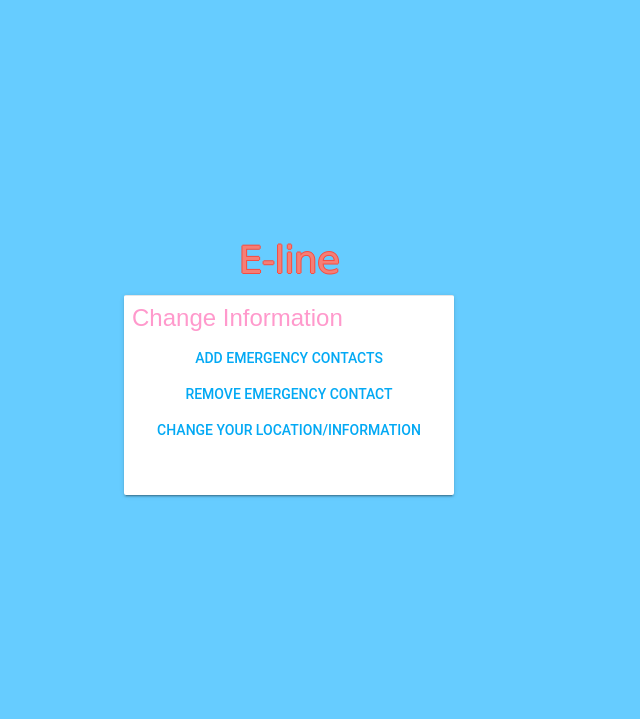
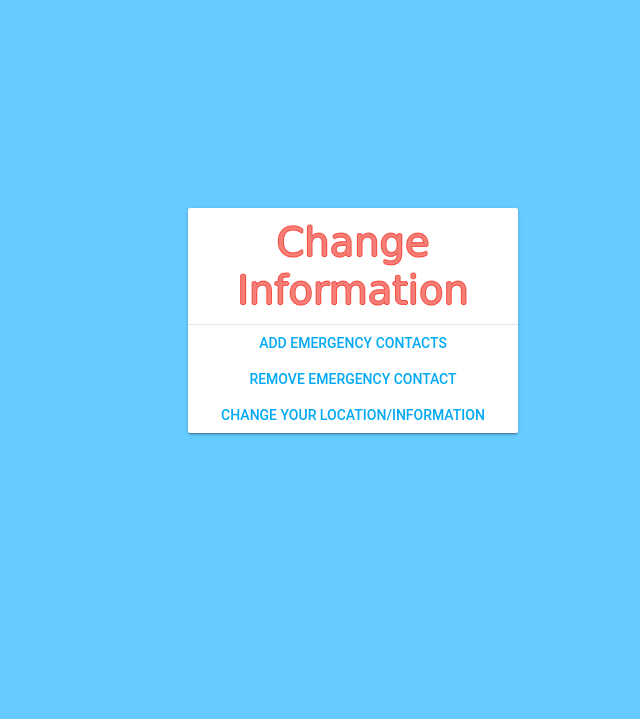
Before and after one commit to aclinton13/Project-E-Line, a Python web app: template templates/choose.html in a window 1280 px wide. Shown: the top 719 px of the page, without its empty margins (287-927 px from the left). Run offline with Jinja, Linux system fonts and the light colour scheme; the template is opened without the code that fills it, so the values that code supplies are empty.

Commit message:
lol doesn't matter anymore because we're getting rid of the choose page

```diff
--- a/stylesheets/form.css
+++ b/stylesheets/form.css
@@ -7,7 +7,7 @@ html {
   height: 100%;
 }
 
-h1{
+h2{
 font-size: 250%;
   font-weight: 200;
   /* font-family: "Times New Roman", Times, serif; */
@@ -17,10 +17,26 @@ font-size: 250%;
   color: #f57e76;
 }
 
-.mdl-card__title-text{
+h2 .mdl-card__title-text{
+justify-content: center;
+}
+  .mdl-card__title-text{
 
   font-family: Arial, Helvetica, serif;
   color: #ff99cc ;
+  display: flex;
+  justify-content: center;
+  align-content: center;
+}
+
+.mdl-card__actions {
+  padding: 0px;
+}
+
+.demo-card-wide{
+  display: flex;
+  justify-content: center;
+  align-content: center;
 }
 
 p {
@@ -40,7 +56,7 @@ p {
 .space{
   margin: 10px;
   display: flex;
-  /* justify-content: center; */
+  justify-content: center;
 }
 
 .size{
@@ -52,8 +68,8 @@ p {
   justify-content:center;
   align-items: center;
   flex-direction: column;
-  width:90%;
-  height: 90%;
+  width: 100%;
+  height: 80%;
 }
 
 button {
--- a/templates/choose.html
+++ b/templates/choose.html
@@ -11,10 +11,11 @@
   </head>
   <body>
       <div class="choose">
-<h1 class="space"> E-line</h1>
     <div class="demo-card-wide mdl-card mdl-shadow--2dp">
+
+  <h2 class='space' align="center" class="mdl-card__title-text">Change Information </h2>
       <div class="mdl-card__actions mdl-card--border">
-        <h2 class="mdl-card__title-text">Change Information </h2>
+
         </div>
         <a class="mdl-button mdl-button--colored mdl-js-button mdl-js-ripple-effect" href="/addContacts">Add emergency contacts
         </a>
```
